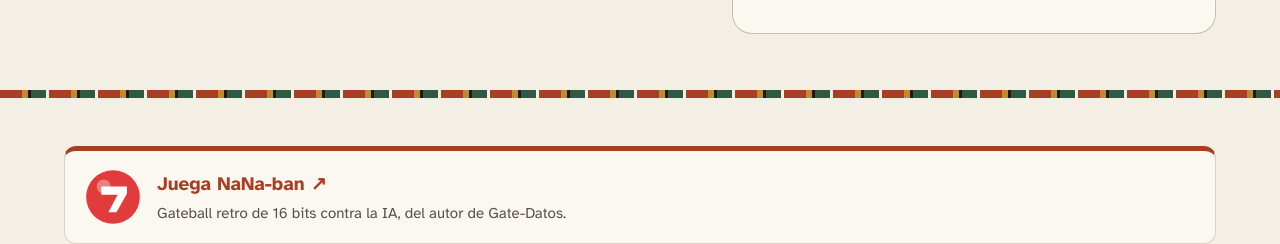
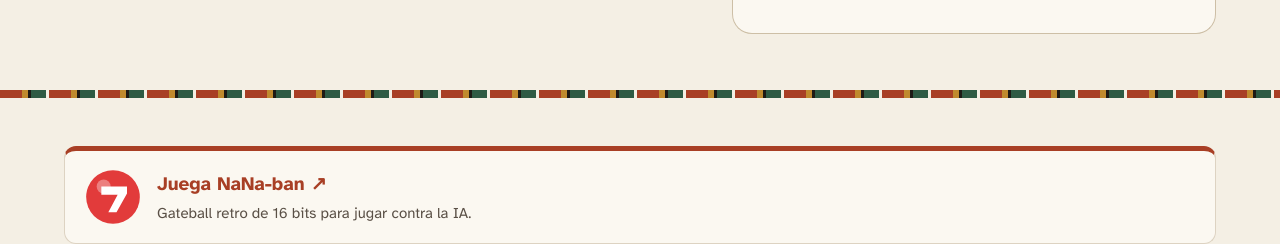
Before and after one commit to ckomiya/kantokeando-data, an Astro site in the folder web/: page / in a window 1280 px wide. Shown: the part 571-815 px from the top of the page. Built offline with nearby package versions, Linux system fonts and the light colour scheme; Astro itself is replaced by a stand-in of ours.

Commit message:
Web: descripción de la tarjeta NaNa-ban sin mencionar al autor
Co-Authored-By: Claude Sonnet 5.5 <noreply@anthropic.com>

```diff
--- a/web/src/components/TarjetaJuego.astro
+++ b/web/src/components/TarjetaJuego.astro
@@ -6,7 +6,7 @@ import IconoNanaban from './IconoNanaban.astro';
   <IconoNanaban size={56} />
   <span class="texto">
     <span class="titulo">Juega NaNa-ban <span aria-hidden="true">↗</span></span>
-    <span class="desc">Gateball retro de 16 bits contra la IA, del autor de Gate-Datos.</span>
+    <span class="desc">Gateball retro de 16 bits para jugar contra la IA.</span>
   </span>
   <span class="sr-only">(se abre en otra pestaña)</span>
 </a>
```
